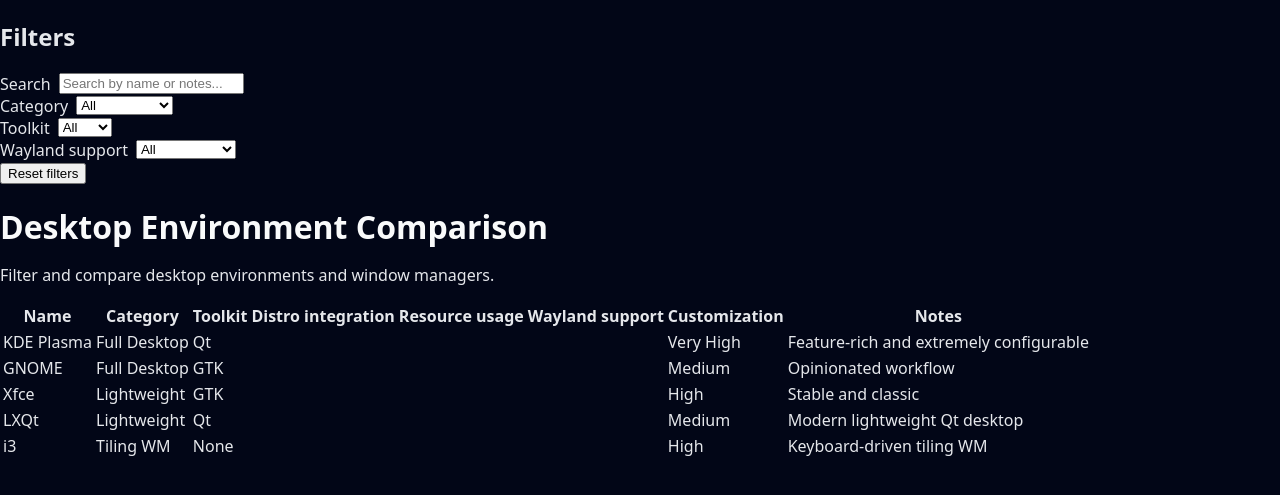
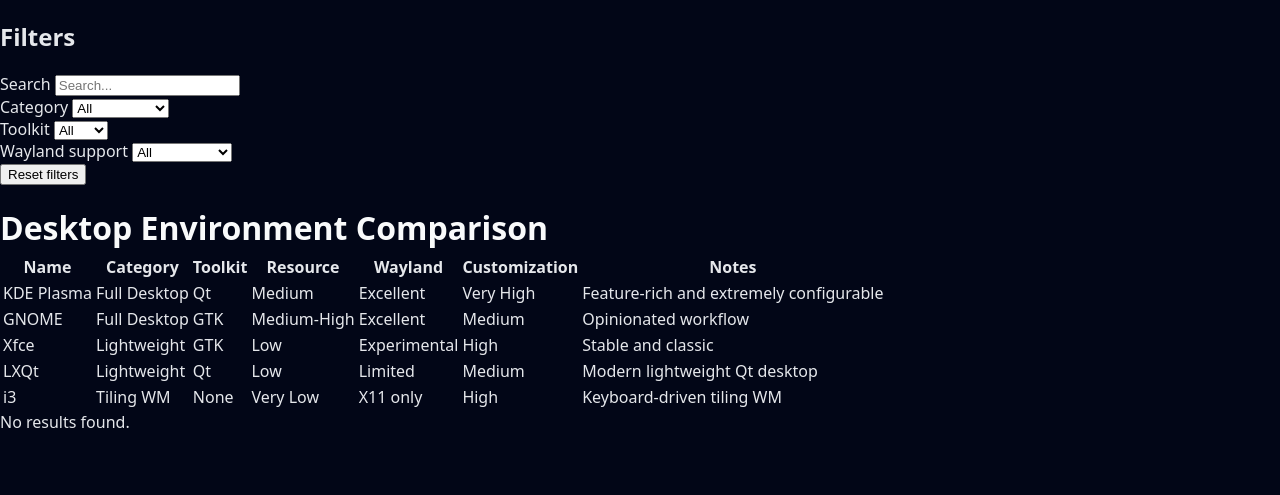
Before and after one commit to Pure-de-Arch/Pure-de-Arch.github.io, a Jekyll site: the page built from index.html, in a window 1280 px wide. Shown: the top 495 px of the page. Built offline with Jekyll 4.4.1, drawn with Linux system fonts in a browser that asks for light colours.

Commit message:
Update index.html

```diff
--- a/index.html
+++ b/index.html
@@ -3,86 +3,81 @@
 title: Desktop Environment Comparison
 ---
 
-<div class="app-container">
+<div class="container">
+
   <aside class="sidebar">
     <h2>Filters</h2>
 
-    <div class="filter-group">
-      <label for="search">Search</label>
-      <input type="text" id="search" placeholder="Search by name or notes..." />
+    <div class="filter">
+      <label>Search</label>
+      <input id="search" type="text" placeholder="Search...">
     </div>
 
-    <div class="filter-group">
+    <div class="filter">
       <label>Category</label>
       <select id="filter-category">
         <option value="">All</option>
-        <option value="Full Desktop">Full Desktop</option>
-        <option value="Lightweight">Lightweight</option>
-        <option value="Tiling WM">Tiling WM</option>
+        <option>Full Desktop</option>
+        <option>Lightweight</option>
+        <option>Tiling WM</option>
       </select>
     </div>
 
-    <div class="filter-group">
+    <div class="filter">
       <label>Toolkit</label>
       <select id="filter-toolkit">
         <option value="">All</option>
-        <option value="Qt">Qt</option>
-        <option value="GTK">GTK</option>
-        <option value="None">None</option>
+        <option>Qt</option>
+        <option>GTK</option>
+        <option>None</option>
       </select>
     </div>
 
-    <div class="filter-group">
+    <div class="filter">
       <label>Wayland support</label>
       <select id="filter-wayland">
         <option value="">All</option>
-        <option value="Excellent">Excellent</option>
-        <option value="Good">Good</option>
-        <option value="Medium">Medium</option>
-        <option value="Limited">Limited</option>
-        <option value="Experimental">Experimental</option>
+        <option>Excellent</option>
+        <option>Good</option>
+        <option>Medium</option>
+        <option>Limited</option>
+        <option>Experimental</option>
       </select>
     </div>
 
-    <button id="reset-filters" class="reset-button">Reset filters</button>
+    <button id="reset">Reset filters</button>
   </aside>
 
-  <main class="main-content">
-    <header class="main-header">
-      <h1>Desktop Environment Comparison</h1>
-      <p>Filter and compare desktop environments and window managers.</p>
-    </header>
+  <main class="main">
+    <h1>Desktop Environment Comparison</h1>
 
-    <section class="table-wrapper">
-      <table id="desktop-table">
+    <div class="table-wrapper">
+      <table id="de-table">
         <thead>
           <tr>
             <th>Name</th>
             <th>Category</th>
             <th>Toolkit</th>
-            <th>Distro integration</th>
-            <th>Resource usage</th>
-            <th>Wayland support</th>
+            <th>Resource</th>
+            <th>Wayland</th>
             <th>Customization</th>
             <th>Notes</th>
           </tr>
         </thead>
         <tbody>
           {% for de in site.data.desktops %}
-          <tr
-            class="desktop-row"
+          <tr class="row"
             data-name="{{ de.name | escape }}"
             data-category="{{ de.category | escape }}"
             data-toolkit="{{ de.toolkit | escape }}"
-            data-wayland="{{ de.wayland_support | escape }}"
+            data-wayland="{{ de.wayland | escape }}"
             data-notes="{{ de.notes | escape }}"
           >
             <td>{{ de.name }}</td>
             <td>{{ de.category }}</td>
             <td>{{ de.toolkit }}</td>
-            <td>{{ de.distro_integration }}</td>
-            <td>{{ de.resource_usage }}</td>
-            <td>{{ de.wayland_support }}</td>
+            <td>{{ de.resource }}</td>
+            <td>{{ de.wayland }}</td>
             <td>{{ de.customization }}</td>
             <td>{{ de.notes }}</td>
           </tr>
@@ -90,11 +85,8 @@
         </tbody>
       </table>
 
-      <div id="no-results" class="no-results" style="display:none;">
-        No desktop environments match your filters.
-      </div>
-    </section>
+      <div id="no-results" class="no-results">No results found.</div>
+    </div>
   </main>
+
 </div>
-
-<script src="{{ '/assets/js/app.js' | relative_url }}"></script>
```
